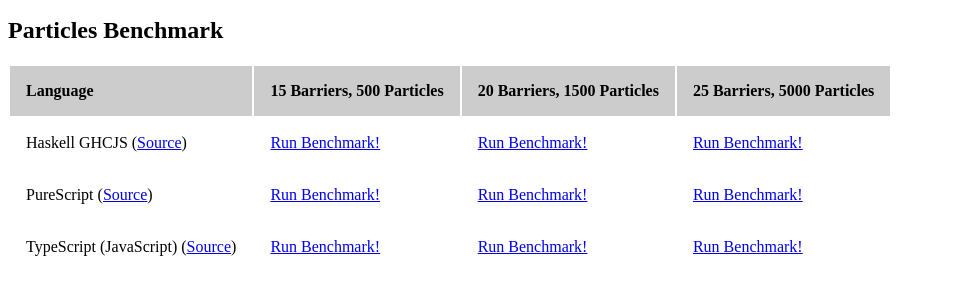
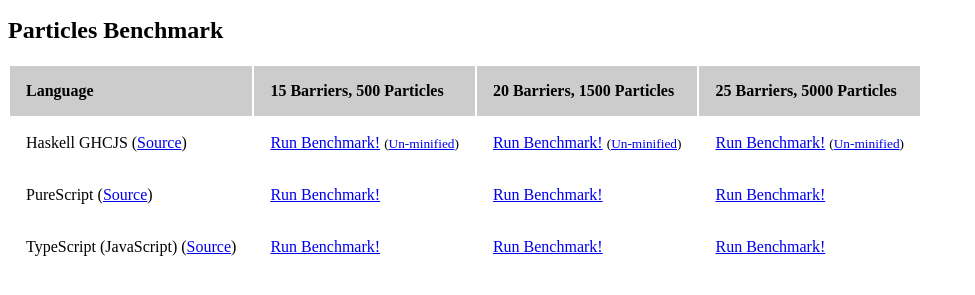
Before and after one commit to bitc/tojs-benchmark, a plain HTML site: page benchmark.html in a window 1280 px wide. Shown: the part 137-432 px from the top of the page, without its empty margins (0-975 px from the left). Drawn offline with Linux system fonts and the light colour scheme.

Commit message:
Add Un-minified link for particles-ghcs benchmark

```diff
--- a/benchmark.html
+++ b/benchmark.html
@@ -33,9 +33,19 @@
 	<tbody>
 	<tr>
 		<td>Haskell GHCJS (<a href="https://github.com/bitc/tojs-benchmark/tree/master/particles-ghcjs">Source</a>)</td>
-		<td><a href="particles-ghcjs/index.min.html?barriers=l5&particles=500">Run Benchmark!</a></td>
-		<td><a href="particles-ghcjs/index.min.html?barriers=20&particles=1500">Run Benchmark!</a></td>
-		<td><a href="particles-ghcjs/index.min.html?barriers=25&particles=5000">Run Benchmark!</a></td>
+		<td>
+			<a href="particles-ghcjs/index.min.html?barriers=l5&particles=500">Run Benchmark!</a>
+			<small>(<a href="particles-ghcjs/index.html?barriers=l5&particles=500">Un-minified</a>)</small>
+		</td>
+		<td>
+			<a href="particles-ghcjs/index.min.html?barriers=20&particles=1500">Run Benchmark!</a>
+			<small>(<a href="particles-ghcjs/index.html?barriers=20&particles=1500">Un-minified</a>)</small>
+		</td>
+
+		<td>
+			<a href="particles-ghcjs/index.min.html?barriers=25&particles=5000">Run Benchmark!</a>
+			<small>(<a href="particles-ghcjs/index.html?barriers=25&particles=5000">Un-minified</a>)</small>
+		</td>
 	</tr>
 	<tr>
 		<td>PureScript (<a href="https://github.com/bitc/tojs-benchmark/tree/master/particles-purescript">Source</a>)</td>
```
